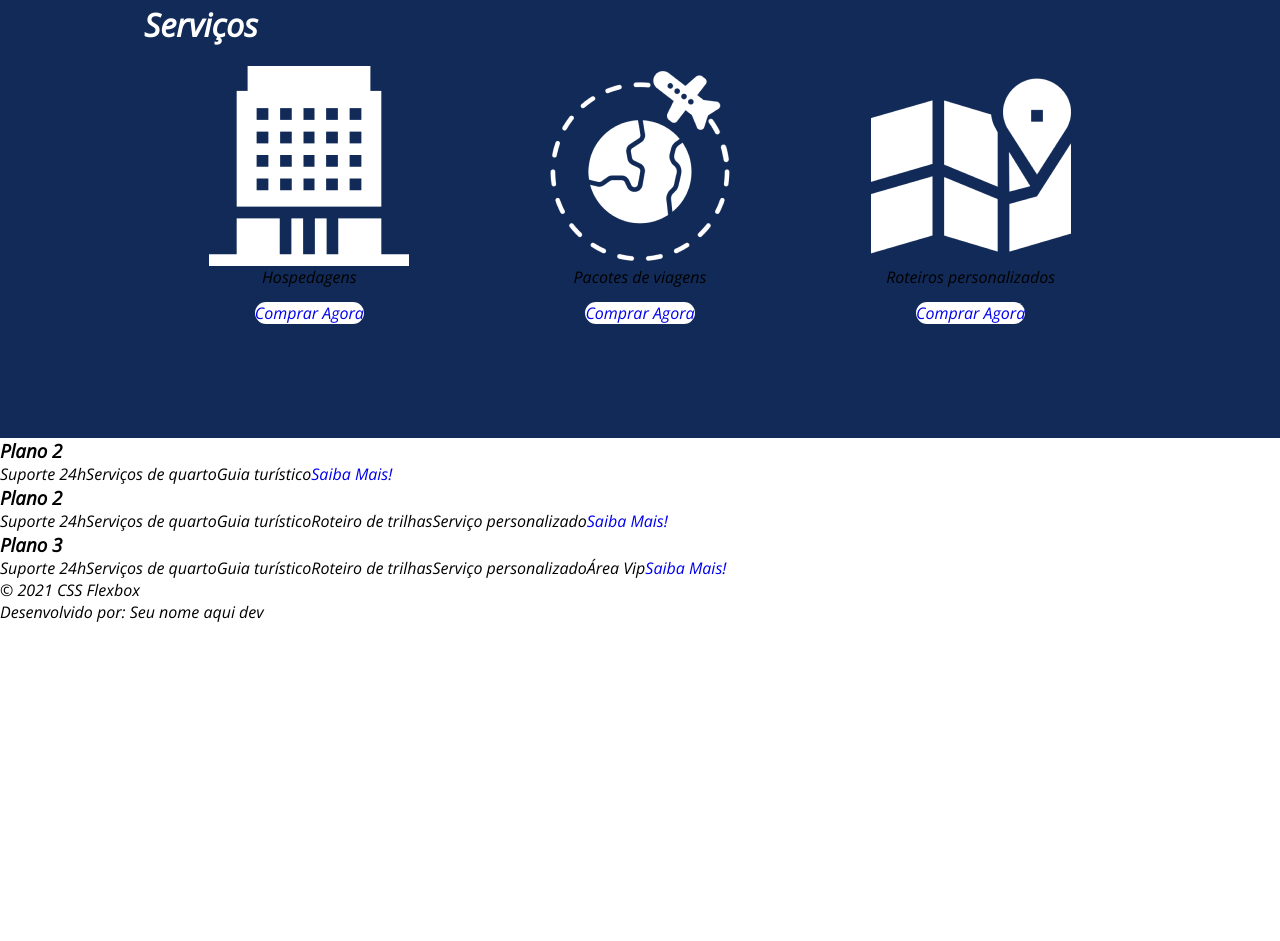
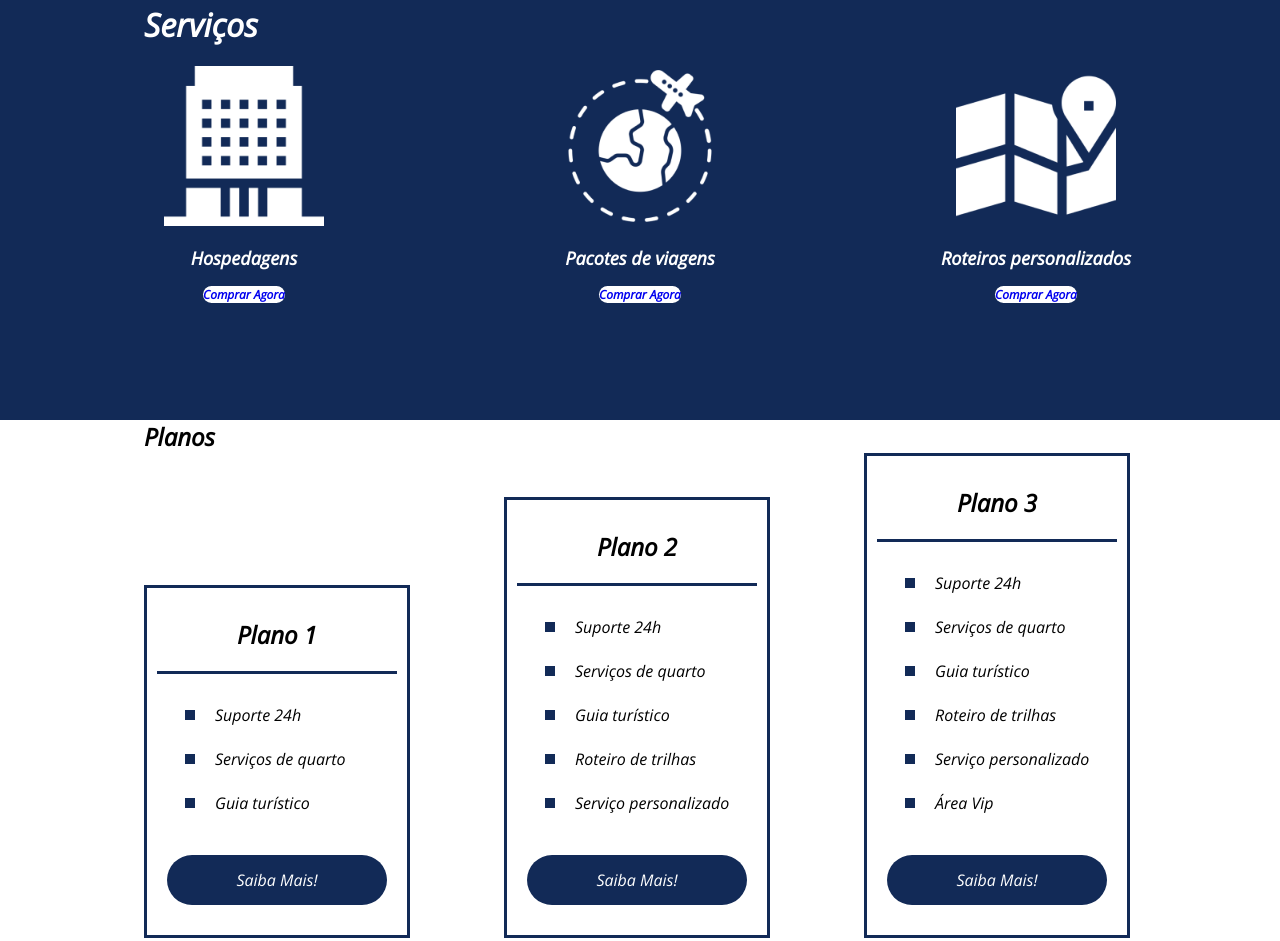
Before and after one commit to CarlosMafraNeto/LandingPage, a plain HTML site: page index.html in a window 1280 px wide. Shown: the part 1238-2179 px from the top of the page. Before the commit the page ends 1861 px from the top, so only its background shows below. Drawn offline with nearby package versions, Linux system fonts and the light colour scheme.

Commit message:
Última versão da LandingPage

```diff
--- a/index.html
+++ b/index.html
@@ -28,7 +28,7 @@
       <div class="texto-apresentacao">
         <h1>Flex <br />Turismos</h1>
         <p>O melhor serviço para você!</p>
-        <a href="">Saiba Mais!</a>
+        <a href="" class="btn">Saiba Mais!</a>
       </div>
 
       <div>
@@ -87,46 +87,64 @@
       </div>
     </div>
 
+    <div class="flex-container" id="planos">
       <div>
-      <div>
+        <h2>Planos</h2>
+      </div>
+      <div class="list-planos">
+        <div class="item-planos">
+          <h3>Plano 1</h3>
+          <ul>
+            <li>Suporte 24h</li>
+            <br />
+            <li>Serviços de quarto</li>
+            <br />
+            <li>Guia turístico</li>
+            <br />
+          </ul>
+          <a href="#" class="btn">Saiba Mais!</a>
+        </div>
+
+        <div class="item-planos">
           <h3>Plano 2</h3>
           <ul>
             <li>Suporte 24h</li>
+            <br />
             <li>Serviços de quarto</li>
+            <br />
             <li>Guia turístico</li>
+            <br />
+            <li>Roteiro de trilhas</li>
+            <br />
+            <li>Serviço personalizado</li>
+            <br />
           </ul>
-        <a href="#">Saiba Mais!</a>
+          <a href="#" class="btn">Saiba Mais!</a>
         </div>
 
-      <div>
-        <h3>Plano 2</h3>
-        <ul>
-          <li>Suporte 24h</li>
-          <li>Serviços de quarto</li>
-          <li>Guia turístico</li>
-          <li>Roteiro de trilhas</li>
-          <li>Serviço personalizado</li>
-        </ul>
-        <a href="#">Saiba Mais!</a>
-      </div>
-
-      <div>
+        <div class="item-planos">
           <h3>Plano 3</h3>
           <ul>
             <li>Suporte 24h</li>
+            <br />
             <li>Serviços de quarto</li>
+            <br />
             <li>Guia turístico</li>
+            <br />
             <li>Roteiro de trilhas</li>
+            <br />
             <li>Serviço personalizado</li>
+            <br />
             <li>Área Vip</li>
+            <br />
           </ul>
-        <a href="#">Saiba Mais!</a>
+          <a href="#" class="btn">Saiba Mais!</a>
+        </div>
       </div>
     </div>
 
     <footer>
-      <p>&copy; 2021 CSS Flexbox</p>
-      <p>Desenvolvido por: Seu nome aqui dev</p>
+      <p>&copy; 2022 CSS Flexbox Desenvolvido por Carlos Mafra</p>
     </footer>
   </body>
 </html>
--- a/style.css
+++ b/style.css
@@ -71,7 +71,7 @@ justify-content: space-between;
   font-size: 48px;
   margin-bottom: 10px;
 }
-.texto-apresentacao a{
+.btn{
   background-color: #122a57;
   color: #fff;
   text-align: center;
@@ -132,7 +132,7 @@ div img{
 
 .list-servicos{
   display: flex;
-  justify-content: space-around;
+  justify-content: space-between;
 }
 
 .item-servico{
@@ -153,4 +153,103 @@ div img{
   height: 50px;
   text-align: center;
   line-height: 50px;
+  font-size: 12px;
+  text-decoration: none;
+  font-weight: 700;
 }
+
+.item-servico p{
+  font-weight: 700;
+  font-size: 18px;
+  color: #fff;
+  margin-top: 20px;
+
+}
+
+.item-servico img{
+  width: 80%;
+  margin: auto;
+}
+
+#planos{
+flex-direction: column;
+min-height: 100vh;
+
+}
+
+.list-planos{
+  display: flex;
+  align-items: flex-end;
+  justify-content: space-between;
+}
+
+.item-planos{
+  flex: 1;
+  border: 3px solid #122a57;
+  margin-right: 6px;
+  padding: 10px;
+  max-width: 240px;
+
+}
+
+.item-planos .btn{
+  margin: auto;
+  margin-bottom: 20px;
+}
+
+.item-planos h3{
+  font-size: 24px;
+  display: flex;
+  flex-direction: column;
+  margin-top: 20px;
+}
+
+.item-planos h3::after{
+  content: "";
+  background-color: #122a57;
+  width: 100%;
+  height: 3px;
+  margin-bottom: 20px;
+margin-top: 20px;
+}
+
+.planos-lista{
+  list-style-type: disc;
+}
+footer{
+  justify-content: space-between;
+  background-color: #122a57;
+  height: 100px;
+  display:flex;
+  align-items: center;
+  color: #fff;
+}
+
+.item-planos h3{
+  align-items: center;
+}
+
+.list-planos ul{
+  list-style-type: square;
+  margin-left: 8px;
+  margin-bottom: 9px;
+  padding: 10px 20px;
+  display: flex;
+  flex-direction: column;
+}
+
+.item-planos ul li{
+  display:flex;
+  flex-wrap: nowrap;
+  align-items: center;
+
+}
+
+.item-planos ul li::before{
+  content: "";
+  width: 10px;
+  height: 10px;
+  background-color: #122a57;
+  margin-right: 20px;
+
+}
```
Lines whose indentation alone changed are shown as unchanged.
